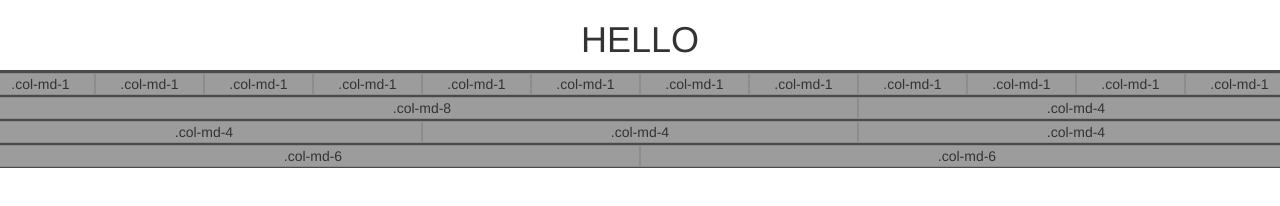
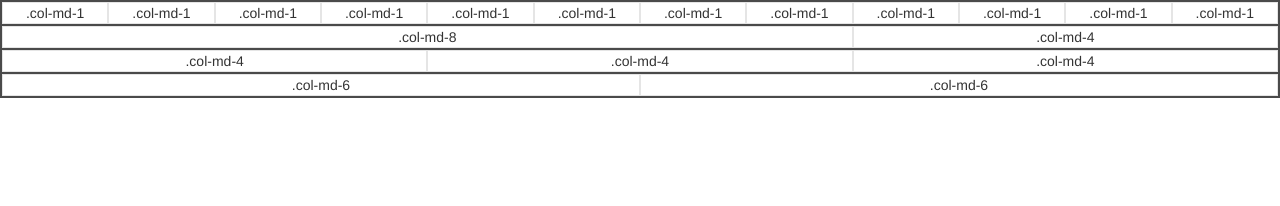
Before and after one commit to nukanchik/MMP240, a plain HTML site: page index.html in a window 1280 px wide. Drawn offline with nearby package versions, Linux system fonts and the light colour scheme.

Commit message:
Index Change
I made a change to the index I added a table and change the background
color from the table
I added some css as well

```diff
--- a/custom.css
+++ b/custom.css
@@ -1,7 +1,7 @@
 h1 {text-align: center;}
 div {
     border:1px solid rgba(0,0,0,0.1);
-    background: #9C9C9C;
+    background: #fff;
     text-align:center;
 }
 .container-fluid, .container, .row{
--- a/index.html
+++ b/index.html
@@ -12,7 +12,7 @@
     <!-- Latest compiled and minified CSS -->
     <link rel="stylesheet" href="https://maxcdn.bootstrapcdn.com/bootstrap/3.3.2/css/bootstrap.min.css">
     <!-- custom css -->
-    <link rel="stylesheet" href="custom.css" style="MMP240/index.html">
+    <link rel="stylesheet" href="custom.css">
     <!-- jQuery (necessary for Bootstrap's JavaScript plugins) -->
     <script src="https://ajax.googleapis.com/ajax/libs/jquery/1.11.2/jquery.min.js"></script>
     <!-- Latest compiled and minified JavaScript -->
@@ -20,9 +20,7 @@
 </head>
 
 <body>
-    <h1>HELLO</h1>
     <div class="container-fluid">
-    </div>
         <div class="row">
             <div class="col-md-1">.col-md-1</div>
             <div class="col-md-1">.col-md-1</div>
@@ -50,6 +48,7 @@
             <div class="col-md-6">.col-md-6</div>
             <div class="col-md-6">.col-md-6</div>
         </div>
+    </div>
 </body>
 
 </html>
```
Lines whose indentation alone changed are shown as unchanged.
